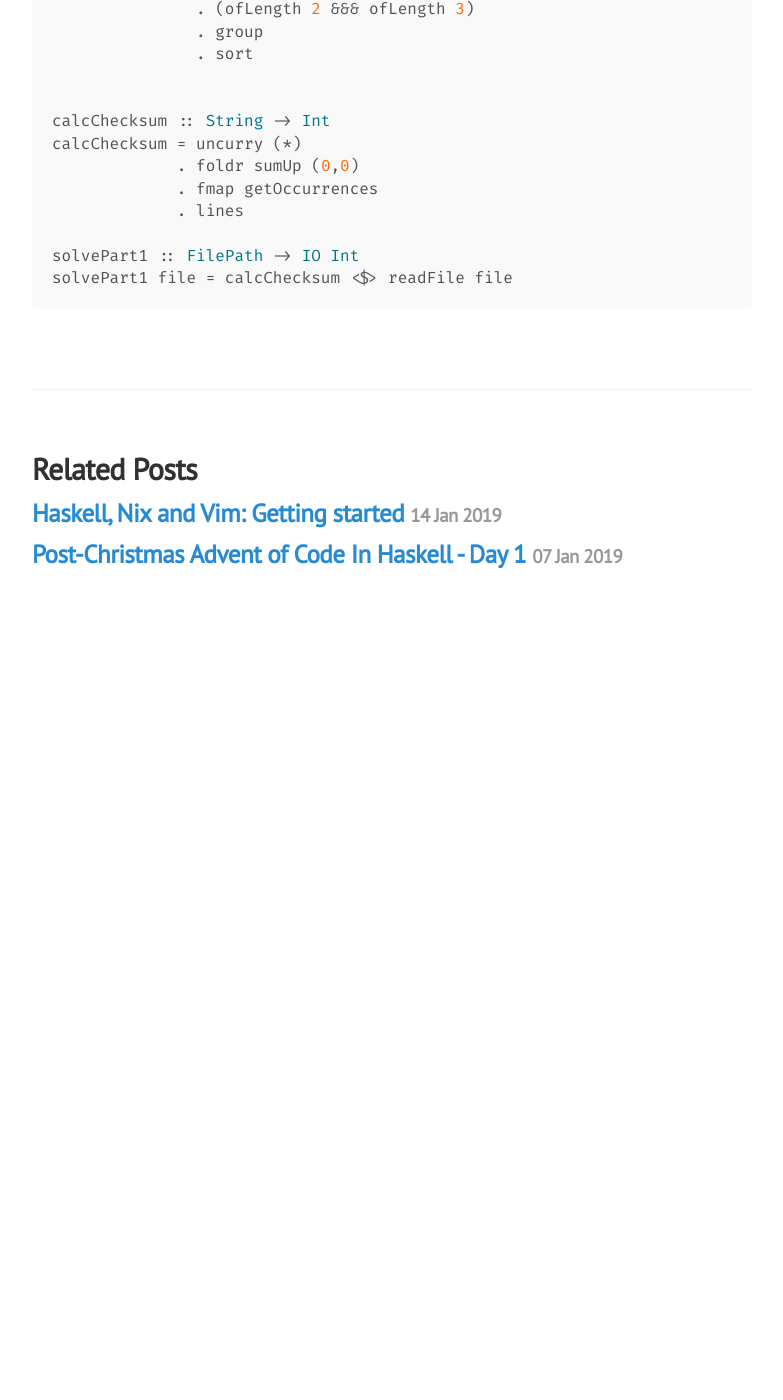
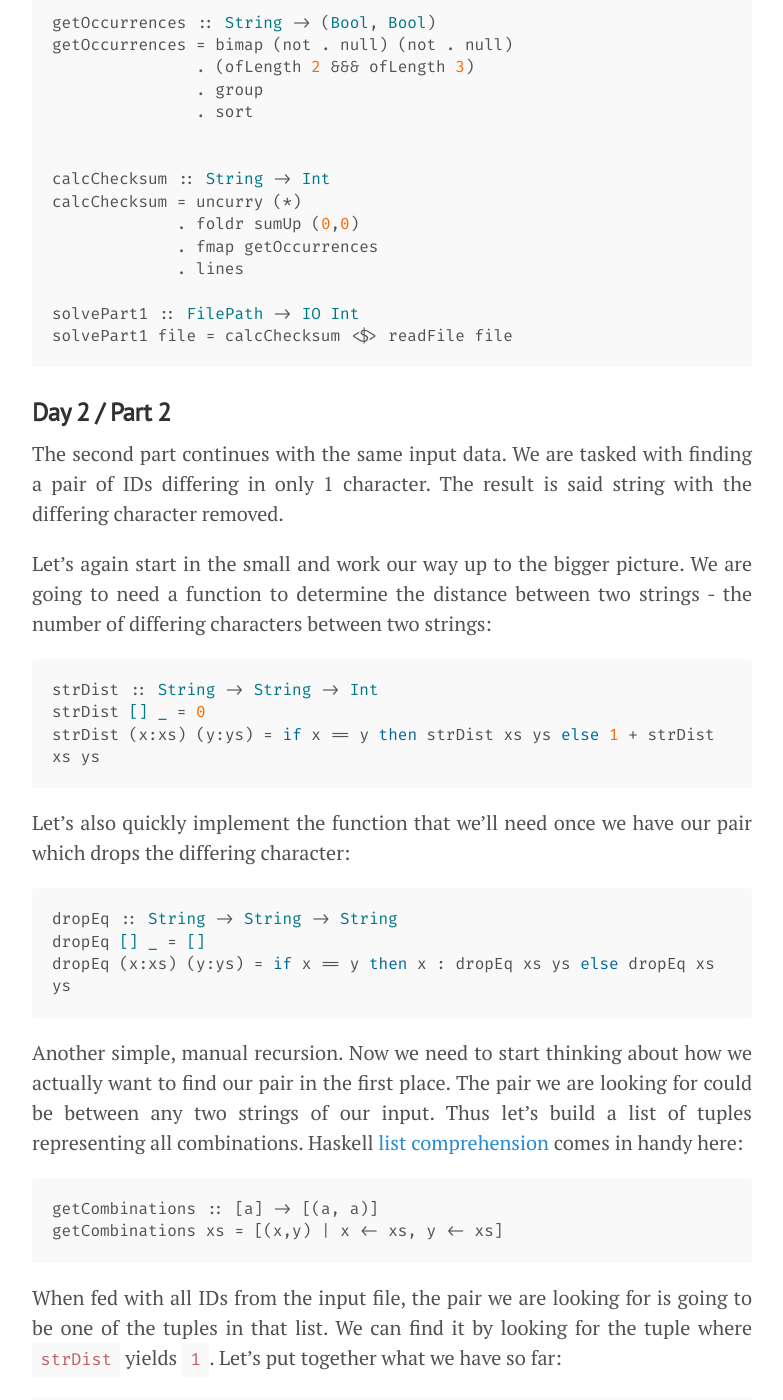
Before and after one commit to gilligan/gilligan.github.io, a Jekyll site: the page built from _posts/2019-01-16-post-christmas-advent-pt2.md, in a window 1280 px wide and 1400 px high, scrolled down 5806 px. Shown: the whole window, without its empty margins (248-1031 px from the left). Built offline with Jekyll 4.4.1, drawn with Linux system fonts in a browser that asks for light colours; before the commit the page ends 6436 px from its top, so only the background shows below that; some of the changed text lies outside the part shown.

Commit message:
finish day2/part2

````diff
--- a/_posts/2019-01-16-post-christmas-advent-pt2.md
+++ b/_posts/2019-01-16-post-christmas-advent-pt2.md
@@ -196,7 +197,7 @@
 (3,0)
 ```
 
-So we can add that to what we worked out before:
+Let's add it to what we already have:
 
 ```haskell
 f :: String -> (Int, Int)
@@ -205,9 +206,9 @@
   . lines
 ```
 
-Almost there! The only part missing is that we need to multiply the first and second value
-of the tuple still. We cannot just put multiplication in front of our composition because
-`(*)` expects 2 arguments whereas we have a tuple. The answer to that is `uncurry`:
+Almost there! The only part missing is that we still need to multiply the first and second
+value of the tuple. We cannot just put multiplication in front of our composition because
+`(*)` expects 2 arguments where we just have a tuple. The answer to that is `uncurry`:
 
 ```
 > :t (*)
@@ -255,3 +255,100 @@
 solvePart1 :: FilePath -> IO Int
 solvePart1 file = calcChecksum <$> readFile file
 ```
+
+
+### Day 2 / Part 2
+
+The second part continues with the same input data. We are tasked with finding a pair of
+IDs differing in only 1 character. The result is said string with the differing character
+removed.
+
+Let's again start in the small and work our way up to the bigger picture. We are going to
+need a function to determine the distance between two strings - the number of differing
+characters between two strings:
+
+```haskell
+strDist :: String -> String -> Int
+strDist [] _ = 0
+strDist (x:xs) (y:ys) = if x == y then strDist xs ys else 1 + strDist xs ys
+```
+
+Let's also quickly implement the function that we'll need once we have
+our pair which drops the differing character:
+
+```haskell
+dropEq :: String -> String -> String
+dropEq [] _ = []
+dropEq (x:xs) (y:ys) = if x == y then x : dropEq xs ys else dropEq xs ys
+```
+
+Another simple, manual recursion. Now we need to start thinking about how we actually want
+to find our pair in the first place.
+The pair we are looking for could be between any two strings of our input. Thus let's
+build a list of tuples representing all combinations. Haskell
+[list comprehension](https://wiki.haskell.org/List_comprehension) comes in handy here:
+
+```haskell
+getCombinations :: [a] -> [(a, a)]
+getCombinations xs = [(x,y) | x <- xs, y <- xs]
+```
+
+When fed with all IDs from the input file, the pair we are looking for is going to be
+one of the tuples in that list. We can find it by looking for the tuple where `strDist`
+yields `1`. Let's put together what we have so far:
+
+```haskell
+findPair :: String -> Maybe (String, String)
+findPair = find ((==1) . uncurry strDist)
+         . getCombinations
+         . lines
+```
+
+With that we can already find the tuple we are looking for! We only need to add one last
+transformation - we want a single string with the differing character omitted. We have
+already written `dropEq :: String -> String -> String` for that purpose. Note that we want
+to apply `dropEq` to two strings in a tuple so yet again we reach for
+[uncurry](http://hackage.haskell.org/package/base-4.12.0.0/docs/Prelude.html#v:uncurry).
+
+```haskell
+findPair :: String -> Maybe (String, String)
+findPair = fmap (uncurry dropEq)
+         . find ((==1) . uncurry strDist)
+         . getCombinations
+         . lines
+```
+
+Note how we need to use `fmap` as the tuple is wrapped in a `Maybe`
+
+##### Putting The Pieces Together
+
+Below is the full code for solving the second part of this challenge:
+
+```haskell
+getCombinations :: [b] -> [(b, b)]
+getCombinations xs = [(x,y) | x <- xs, y <- xs]
+
+dropEq :: String -> String -> String
+dropEq [] _ = []
+dropEq (x:xs) (y:ys) = if x == y then x : dropEq xs ys else dropEq xs ys
+
+strDist :: String -> String -> Int
+strDist [] _ = 0
+strDist (x:xs) (y:ys) = if x == y then strDist xs ys else 1 + strDist xs ys
+
+findPair :: String -> Maybe String
+findPair = fmap (uncurry dropEq)
+         . find ((==1) . uncurry strDist)
+         . getCombinations
+         . lines
+
+solvePart2 :: FilePath -> IO (Maybe String)
+solvePart2 file = findPair <$> readFile file
+```
+
+
+### That's All Folks
+
+That's it for Day 2. You can find the full code on
+[github](https://github.com/gilligan/aoc2018). If you have any feedback please don't
+hesitate to reach out: [@tpflug](https://twitter.com/tpflug).
````
Also changed, not shown: other parts of _posts/2019-01-16-post-christmas-advent-pt2.md (+12 -12 lines).
